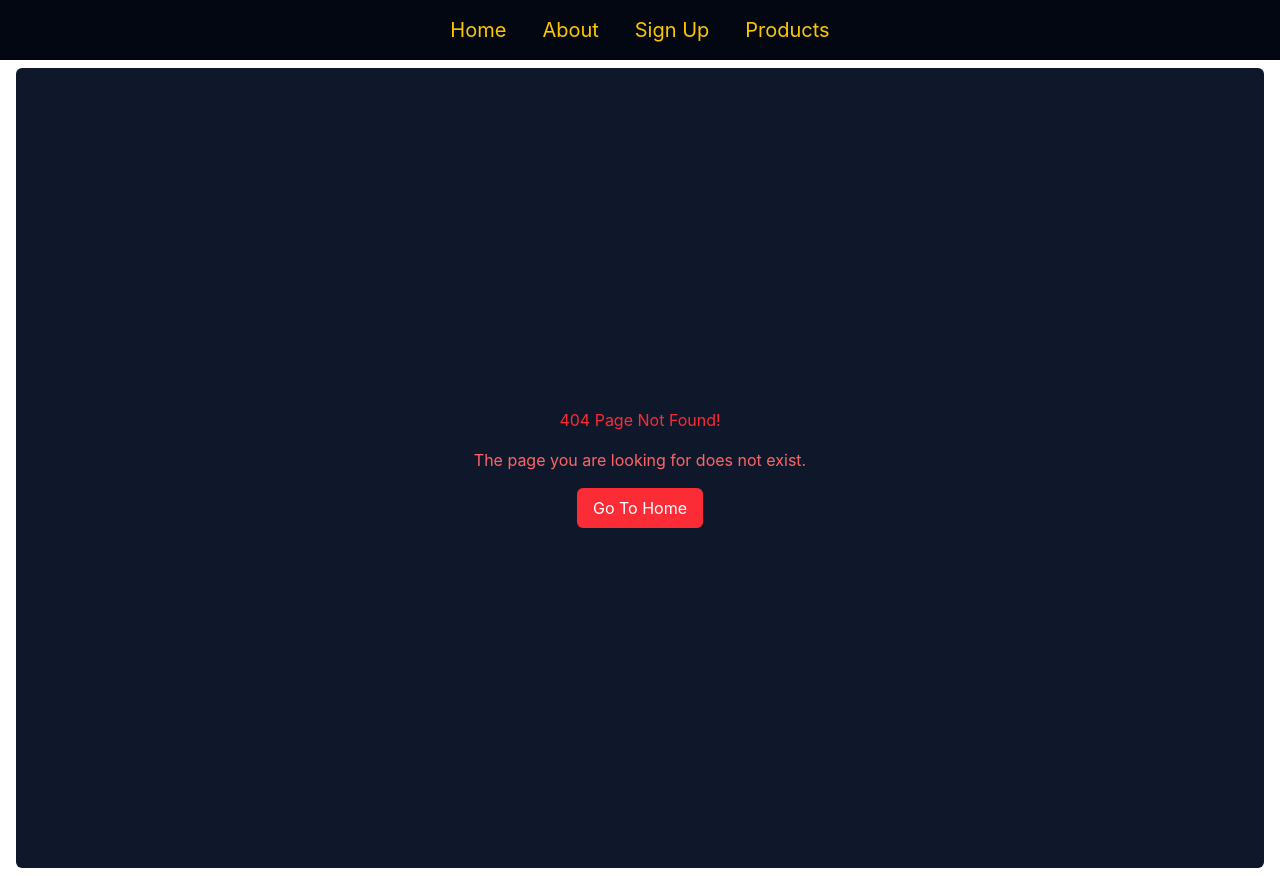
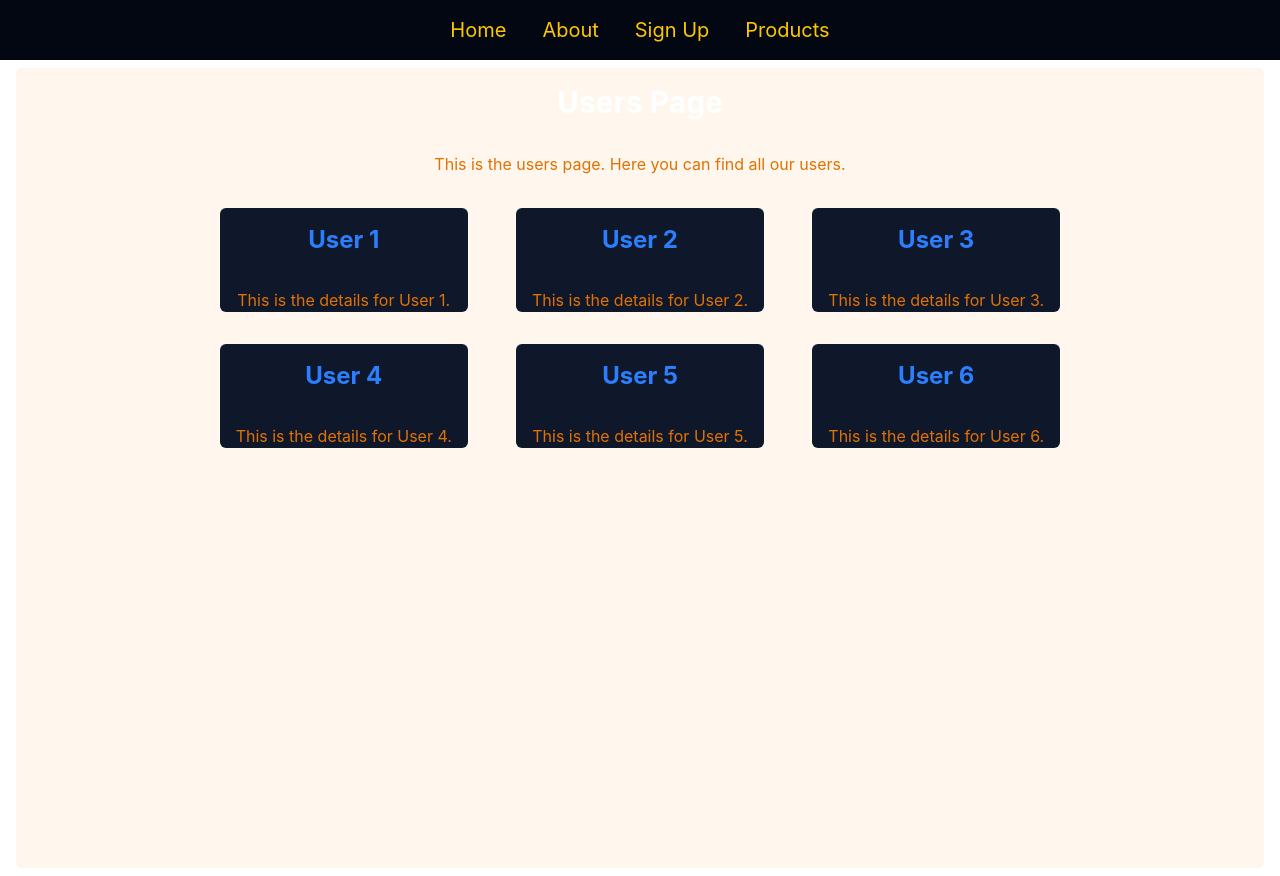
Before and after one commit to fenymo-0914-mongare/React-router, a React (Vite) app: page /users in a window 1280 px wide. Before the commit this address had no page. Built offline with nearby package versions, Linux system fonts and the light colour scheme.

Commit message:
Added dynamic routes with url parameters

```diff
--- a/src/App.jsx
+++ b/src/App.jsx
@@ -8,6 +8,8 @@ import Confirmed from './Components/confirmed.jsx'
 import PageError from './Components/pageError.jsx'
 import Products from './Components/products.jsx'
 import Features from './Components/features.jsx'
+import Users from './Components/users.jsx'
+import UserDetails from './Components/userDetails.jsx'
 
 const App = () => {
   return (
@@ -22,6 +24,9 @@ const App = () => {
         <Route path='/products' element={<Products />}>
           <Route path='features' element={<Features />} />
         </Route>
+        <Route path='/users' element={<Users />} >
+          <Route path=':id' element={<UserDetails />} />
+        </Route>
       </Routes>
     </div>
   )
--- /dev/null
+++ b/src/Components/userDetails.jsx
@@ -0,0 +1,16 @@
+import React from 'react'
+import { useParams } from 'react-router-dom'
+
+const UserDetails = () => {
+  const { id } = useParams()
+
+  return (
+    <div className='flex flex-col items-center my-2 text-white bg-slate-900 h-screen px-4 rounded-md mx-4 gap-4'>
+      <h1 className='text-3xl font-bold text-center my-4'>User Details</h1>
+      <p className='text-center text-amber-600'>This is the user details page. Here you can find all the details for a specific user.</p>
+      <p className='text-center text-lg text-slate-300'>User ID: <span className='font-bold text-white'>{id}</span></p>
+    </div>
+  )
+}
+
+export default UserDetails
--- /dev/null
+++ b/src/Components/users.jsx
@@ -0,0 +1,54 @@
+import React from 'react'
+import { Link, Outlet } from 'react-router-dom'
+
+const Users = () => {
+  return (
+    <section className='flex flex-col items-center my-2 text-white bg-orange-50 h-screen px-4 rounded-md mx-4 gap-4'>
+      <h1 className='text-3xl font-bold text-center my-4'>Users Page</h1>
+      <p className='text-center text-amber-600'>This is the users page. Here you can find all our users.</p>
+
+        <div className='grid grid-cols-3 gap-4 my-2 text-white px-4 rounded-md mx-4'>
+            <div className='flex flex-col items-center my-2 text-white bg-slate-900 px-4 rounded-md mx-4 gap-4'>
+                <Link to='/users/1' className='text-blue-500 hover:text-blue-700'>
+                <h2 className='text-2xl font-bold text-center my-4'>User 1</h2>
+                </Link>
+                <p className='text-center text-amber-600'>This is the details for User 1.</p>
+            </div>
+            <div className='flex flex-col items-center my-2 text-white bg-slate-900 px-4 rounded-md mx-4 gap-4'>
+                <Link to='/users/2' className='text-blue-500 hover:text-blue-700'>
+                <h2 className='text-2xl font-bold text-center my-4'>User 2</h2>
+                </Link>
+                <p className='text-center text-amber-600'>This is the details for User 2.</p>
+            </div>
+            <div className='flex flex-col items-center my-2 text-white bg-slate-900 px-4 rounded-md mx-4 gap-4'>
+                <Link to='/users/3' className='text-blue-500 hover:text-blue-700'>
+                <h2 className='text-2xl font-bold text-center my-4'>User 3</h2>
+                </Link>
+                <p className='text-center text-amber-600'>This is the details for User 3.</p>
+            </div>
+                <div className='flex flex-col items-center my-2 text-white bg-slate-900 px-4 rounded-md mx-4 gap-4'>
+                <Link to='/users/4' className='text-blue-500 hover:text-blue-700'>
+                <h2 className='text-2xl font-bold text-center my-4'>User 4</h2>
+                </Link>
+                <p className='text-center text-amber-600'>This is the details for User 4.</p>
+            </div>
+            <div className='flex flex-col items-center my-2 text-white bg-slate-900 px-4 rounded-md mx-4 gap-4'>
+                <Link to='/users/5' className='text-blue-500 hover:text-blue-700'>
+                <h2 className='text-2xl font-bold text-center my-4'>User 5</h2>
+                </Link>
+                <p className='text-center text-amber-600'>This is the details for User 5.</p>
+            </div>
+            <div className='flex flex-col items-center my-2 text-white bg-slate-900 px-4 rounded-md mx-4 gap-4'>
+                <Link to='/users/6' className='text-blue-500 hover:text-blue-700'>
+                <h2 className='text-2xl font-bold text-center my-4'>User 6</h2>
+                </Link>
+                <p className='text-center text-amber-600'>This is the details for User 6.</p>
+            </div>
+        </div>
+
+        <Outlet />
+    </section>
+  )
+}
+
+export default Users
```
